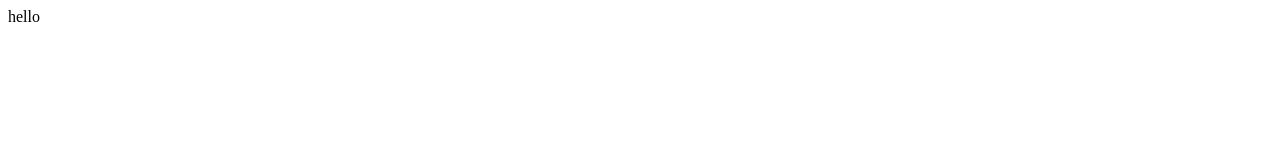
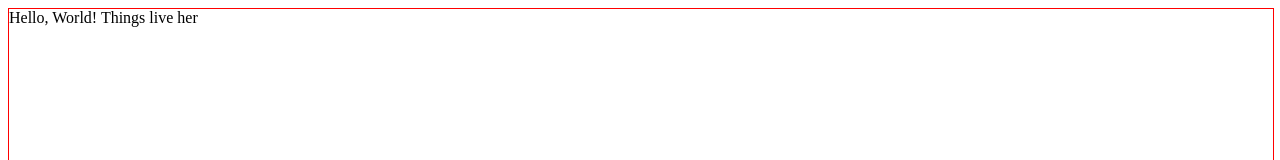
Before and after one commit to lokidokicoki/tsg3, a website with bundled scripts: page index.html in a window 1280 px wide. Shown: the top 160 px of the page. Built offline with nearby package versions, Linux system fonts and the light colour scheme.

Commit message:
feat: scripts live in scripts. use `concurrently` instead of parallelshell

```diff
--- a/index.html
+++ b/index.html
@@ -1,9 +1,11 @@
 <html>
   <head>
     <title>TSG3</title>
+    <link rel="stylesheet" type="text/css" href="./dist/styles/main.css">
+  <script src="./plugins/svg.js"></script>
   </head>
   <body>
-    <div id="arena"></div>
-    <script src="./dist/index.js"></script>
+    <div id="arena" class="arena"></div>
+    <script src="./dist/scripts/index.js"></script>
   </body>
 </html>
--- a/src/index.ts
+++ b/src/scripts/index.ts
@@ -1,7 +1,7 @@
 "use strict";
 
 function run():void{
-  document.getElementById(`arena`).innerHTML = `hello`;
+  document.getElementById(`arena`).innerHTML = `Hello, World! Things live her`;
 
 }
 
--- /dev/null
+++ b/src/styles/main.scss
@@ -0,0 +1,7 @@
+.arena{
+  position: relative;
+  width : 100%;
+  height:100%;
+  border: 1px red solid;
+
+}
--- a/tsconfig.json
+++ b/tsconfig.json
@@ -1,6 +1,6 @@
 {
     "compilerOptions": {
-        "outDir": "./dist",
+        "outDir": "./dist/scripts",
         "allowJs": true,
         "target": "es5",
         "downlevelIteration": true
```
Also changed, not shown: package.json (+13 -3 lines), src/scripts/info.ts (added), 2 other files.
